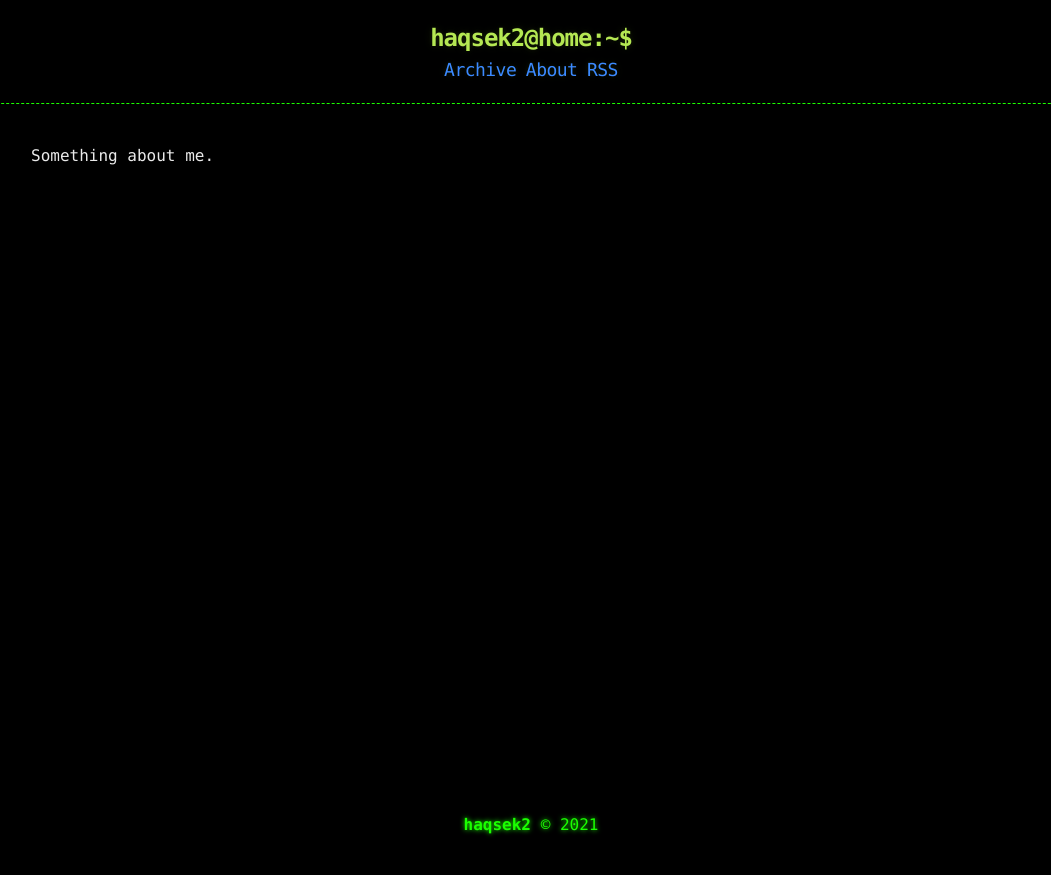
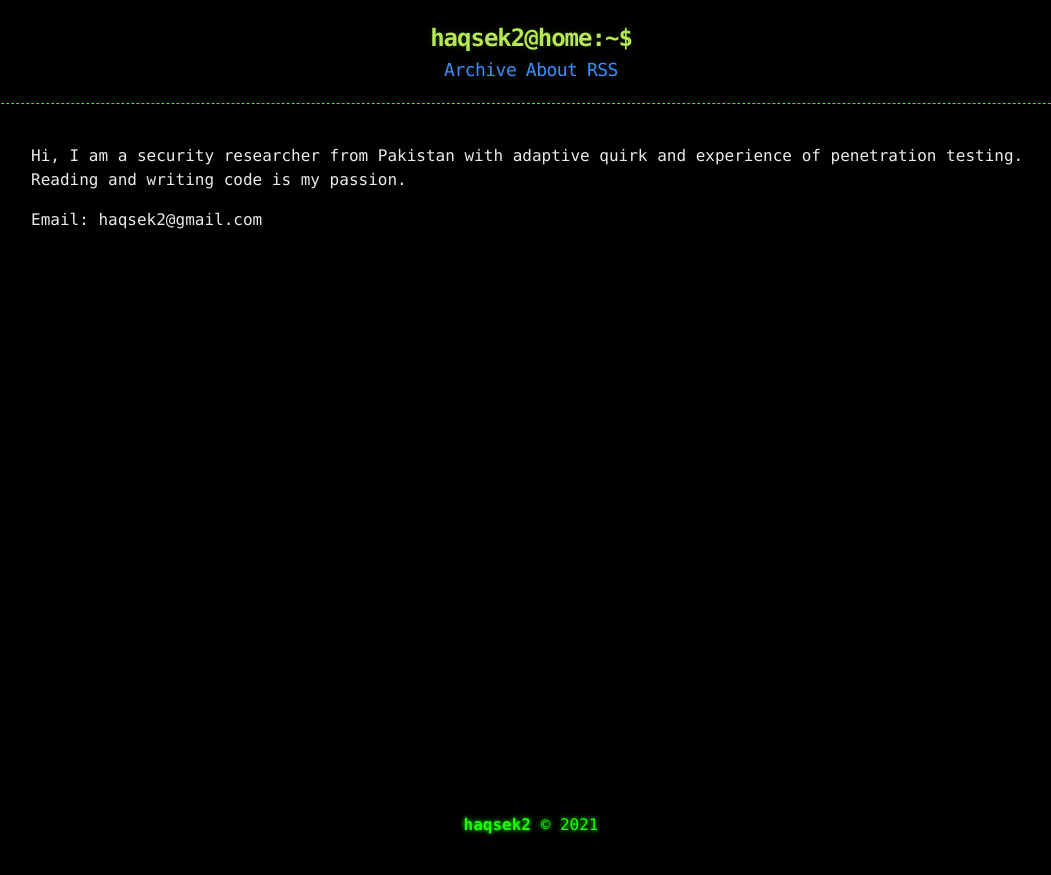
Before and after one commit to haqsek2/haqsek2.github.io, a Jekyll site: the page built from about.md, in a window 1280 px wide. Shown: the top 875 px of the page, without its empty margins (109-1160 px from the left). Built offline with Jekyll 4.4.1, drawn with Linux system fonts in a browser that asks for light colours.

Commit message:
Update about.md

```diff
--- a/about.md
+++ b/about.md
@@ -3,4 +3,6 @@ layout: page
 title: About
 ---
 
-Something about me.
+Hi, I am a security researcher from Pakistan with adaptive quirk and experience of penetration testing. Reading and writing code is my passion.
+
+Email: haqsek2@gmail.com
```
